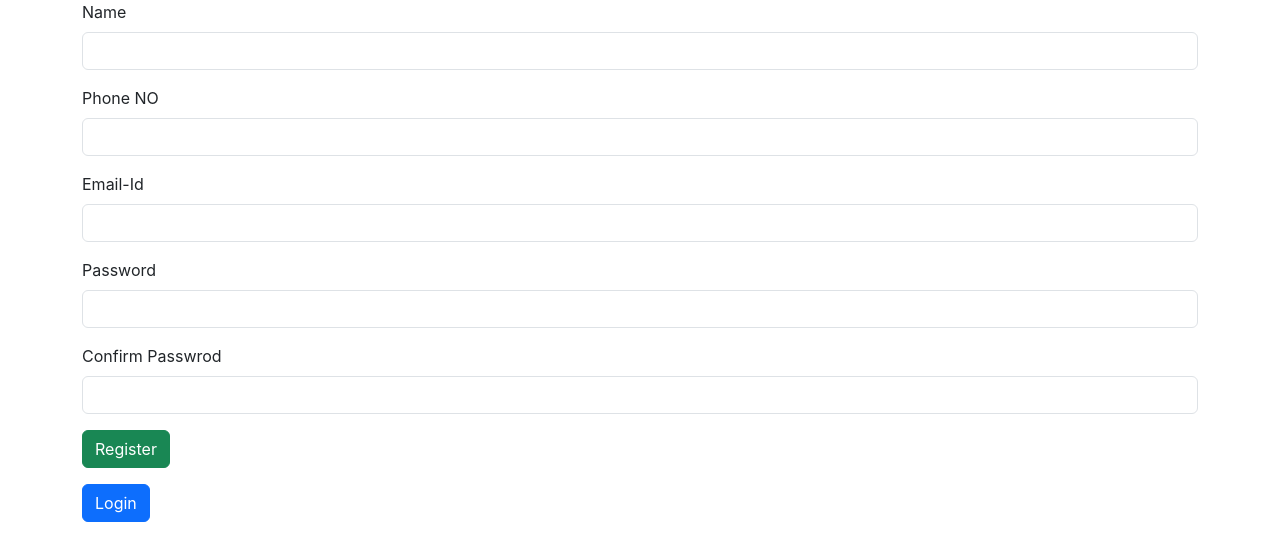
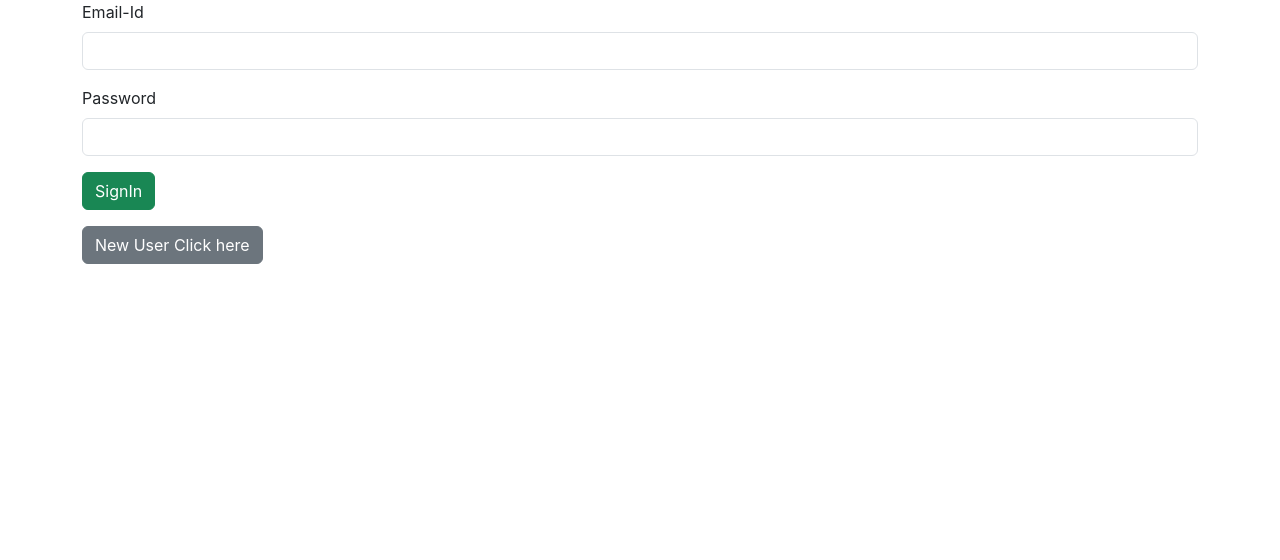
Before and after one commit to Aseera092/blog1app-fisat-frontend, a React (Create React App) app: page / in a window 1280 px wide. Shown: the top 560 px of the page. Built offline with nearby package versions, Linux system fonts and the light colour scheme.

Commit message:
signin complete

```diff
--- a/src/App.js
+++ b/src/App.js
@@ -1,13 +1,21 @@
 import logo from './logo.svg';
 import './App.css';
 import SignUp from './Components/SignUp';
+import SignIn from './Components/SignIn';
+import { BrowserRouter, Route, Routes } from 'react-router-dom';
+import Create from './Components/Create';
 
 function App() {
   return (
-    <div>
-      <SignUp/>
-    </div>
-  );
+    <BrowserRouter>
+    <Routes>
+      <Route path='/' element={<SignIn/>}/>
+      <Route path='/SignUp' element={<SignUp/>}/>
+      <Route path='/Create' element={<Create/>}/>
+
+    </Routes>
+    </BrowserRouter>
+  )
 }
 
 export default App;
--- /dev/null
+++ b/src/Components/Create.jsx
@@ -0,0 +1,43 @@
+import axios from 'axios'
+import React, { useState } from 'react'
+
+const Create = () => {
+
+        const [Input,setInput]=useState(
+           {  "Message":"",
+        "userId":""
+    })
+    const inputHandler=(event)=>{
+        setInput({...Input,[event.target.name]:event.target.value})
+    }
+    const readvalues=()=>{
+        console.log(Input)
+    }
+    axios.post("http://localhost:3030/Create",Input).then().catch()
+  return (
+    <div>
+        <div className="container">
+            <div className="row">
+                <div className="col-12 col-sm-12 col-md-12 col-lg-12 col-xl-12 col-xxl-12">
+                <div className="row g-3">
+                    <div className="col-12 col-sm-12 col-md-12 col-lg-12 col-xl-12 col-xxl-12">
+                        <label htmlFor="" className="form-label">Id</label>
+                        <input type="text" className="form-control" name='userId' value={Input.userId} onChange={inputHandler}/>
+                    </div>
+                    <div className="col-12 col-sm-12 col-md-12 col-lg-12 col-xl-12 col-xxl-12">
+                    <label htmlFor="" className="form-label">Message</label>
+                    <input type="text" className="form-control" name='Message' value={Input.Message} onChange={inputHandler}/>
+                    </div>
+                    <div className="col-12 col-sm-12 col-md-12 col-lg-12 col-xl-12 col-xxl-12">
+                        <button className="btn btn-success"onClick={readvalues}>Create</button>
+                    </div>
+
+                </div>
+                </div>
+            </div>
+        </div>
+    </div>
+  )
+}
+
+export default Create
--- /dev/null
+++ b/src/Components/SignIn.jsx
@@ -0,0 +1,73 @@
+import axios from 'axios'
+import React, { useState } from 'react'
+import { Navigate, useNavigate } from 'react-router-dom'
+
+const SignIn = () => {
+    const navigate=useNavigate()
+
+    const [Input,setInput]=useState(
+       { "email":"",
+        "password":""
+})
+const inputHandler=(event)=>{
+    setInput({...Input,[event.target.name]:event.target.value})
+}
+const readvalues=()=>{
+    console.log(Input)
+
+    axios.post("http://localhost:3030/SignIn",Input).then(
+        (response)=>{
+            console.log(response.data)
+            if (response.data.status=="Invalid Password") {
+                alert ("Incorrect password")
+            } else if(response.data.status=="Invalid Email Id"){
+                alert("Invalid Email-Id")
+            }
+            else{
+
+                let token=response.data.token
+                let userId=response.data.userId
+                console.log(userId)
+                console.log(token)
+
+                sessionStorage.setItem("userId",userId)
+                sessionStorage.setItem("token",token)
+                navigate("/Create")
+            }
+
+        }
+    ).catch(
+        (error)=>{
+
+        }
+    )
+}
+  return (
+    <div>
+        <div className="container">
+            <div className="row">
+                <div className="col-12 col-sm-12 col-md-12 col-lg-12 col-xl-12 col-xxl-12">
+                    <div className="row g-3">
+                        <div className="col-12 col-sm-12 col-lg-12 col-xl-12 col-xxl-12">
+                            <label htmlFor="" className="form-label">Email-Id</label>
+                            <input type="text" className="form-control" name='email' value={Input.email} onChange={inputHandler} />
+                        </div>
+                        <div className="col-12 col-sm-12 col-lg-12 col-xl-12 col-xxl-12">
+                            <label htmlFor="" className="form-label">Password</label>
+                            <input type="password" className="form-control" name='password' value={Input.password} onChange={inputHandler}/>
+                        </div>
+                        <div className="col-12 col-sm-12 col-lg-12 col-xl-12 col-xxl-12">
+                            <button className="btn btn-success" onClick={readvalues}>SignIn</button>
+                        </div>
+                        <div className="col-12 col-sm-12 col-lg-12 col-xl-12 col-xxl-12">
+                            <a href="/SignUp" className="btn btn-secondary" onClick={readvalues}>New User Click here</a>
+                        </div>
+                    </div>
+                </div>
+            </div>
+        </div>
+    </div>
+  )
+}
+
+export default SignIn
```
